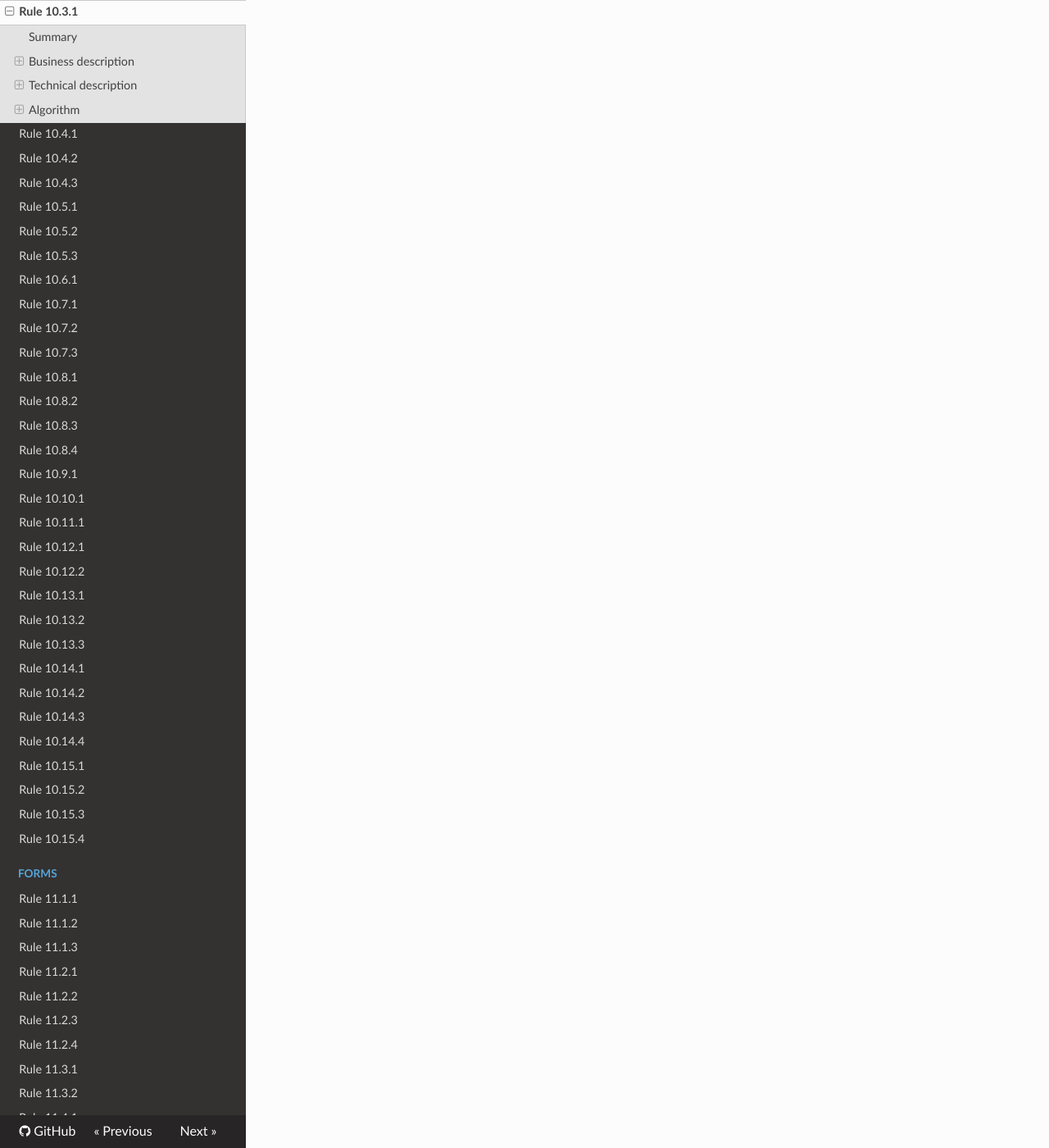
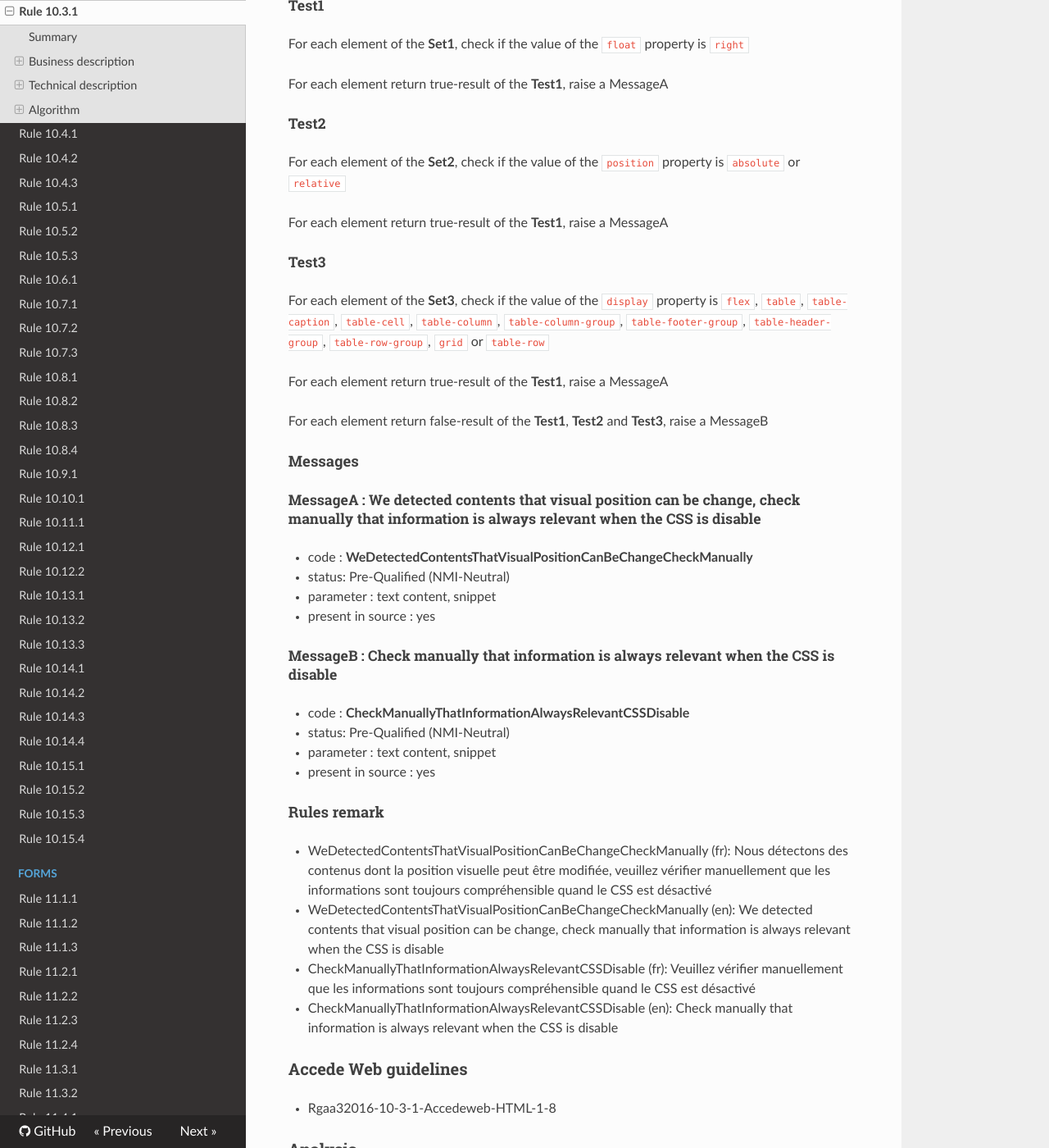
Before and after one commit to Tanaguru/RGAA3-2016, an MkDocs documentation site: the page built from docs/Rule-10-3-1.md, in a window 1280 px wide and 1400 px high, scrolled down 1440 px. Shown: the whole window at 82% size. Built offline with MkDocs 1.6.1, drawn with Linux system fonts in a browser that asks for light colours; nearby versions of some CDN libraries; old or Windows-style settings are respelled for this version of MkDocs; some of the changed text lies outside the part shown.

Commit message:
Update sample test 13.3.1

```diff
--- a/docs/Rule-10-3-1.md
+++ b/docs/Rule-10-3-1.md
@@ -36,7 +34,69 @@ Dans chaque page Web, l'information reste-t-elle <a href="http://references.mode
 
 ### Selection
 
+#### Set1
+
+All the textual elements from the DOM with a CSS property `float`,
+
+#### Set2
+
+All the textual elements from the DOM with a CSS property `position`,
+
+#### Set3
+
+All the textual elements from the DOM with a CSS property `display`
+
 ### Process
+
+#### Tests
+
+##### Test1
+
+For each element of the **Set1**, check if the value of the `float` property is `right`
+
+For each element return true-result of the **Test1**, raise a MessageA
+
+##### Test2
+
+For each element of the **Set2**, check if the value of the `position` property is `absolute` or `relative`
+
+For each element return true-result of the **Test1**, raise a MessageA
+
+##### Test3
+
+For each element of the **Set3**, check if the value of the `display` property is `flex`, `table`, `table-caption`, `table-cell`, `table-column`, `table-column-group`, `table-footer-group`, `table-header-group`, `table-row-group`, `grid` or `table-row`
+
+For each element return true-result of the **Test1**, raise a MessageA
+
+For each element return false-result of the **Test1**, **Test2** and **Test3**, raise a MessageB
+
+#### Messages
+
+##### MessageA : We detected contents that visual position can be change, check manually that information is always relevant when the CSS is disable
+
+-    code : **WeDetectedContentsThatVisualPositionCanBeChangeCheckManually**
+-    status: Pre-Qualified (NMI-Neutral)
+-    parameter : text content, snippet
+-    present in source : yes
+
+##### MessageB : Check manually that information is always relevant when the CSS is disable
+
+-    code : **CheckManuallyThatInformationAlwaysRelevantCSSDisable**
+-    status: Pre-Qualified (NMI-Neutral)
+-    parameter : text content, snippet
+-    present in source : yes
+
+#### Rules remark
+
+ * WeDetectedContentsThatVisualPositionCanBeChangeCheckManually (fr): Nous d&eacute;tectons des contenus dont la position visuelle peut &ecirc;tre modifi&eacute;e, veuillez v&eacute;rifier manuellement que les informations sont toujours compr&eacute;hensible quand le CSS est d&eacute;sactiv&eacute;
+ * WeDetectedContentsThatVisualPositionCanBeChangeCheckManually (en): We detected contents that visual position can be change, check manually that information is always relevant when the CSS is disable
+
+ * CheckManuallyThatInformationAlwaysRelevantCSSDisable (fr): Veuillez v&eacute;rifier manuellement que les informations sont toujours compr&eacute;hensible quand le CSS est d&eacute;sactiv&eacute;
+ * CheckManuallyThatInformationAlwaysRelevantCSSDisable (en): Check manually that information is always relevant when the CSS is disable
+
+### Accede Web guidelines
+
+ * Rgaa32016-10-3-1-Accedeweb-HTML-1-8
 
 ### Analysis
 
```
Also changed, not shown: other parts of docs/Rule-10-3-1.md (+3 -5 lines), 3 other files.
